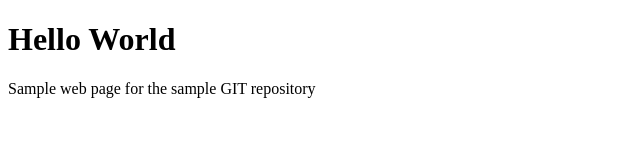
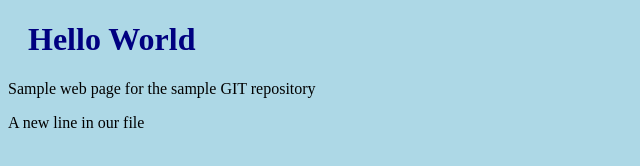
Before and after one commit to NMDTechnologies/sample-repo, a plain HTML site: page index.html in a window 1280 px wide. Shown: the whole page, without its empty margins (0-640 px from the left). Drawn offline with Linux system fonts and the light colour scheme.

Commit message:
Updated index with a new line

```diff
--- a/index.html
+++ b/index.html
@@ -2,12 +2,14 @@
 <html lang="en">
 <head>
     <meta charset="UTF-8">
+    <link rel="stylesheet" href="css/theme.css">
     <title>Hello World</title>
 </head>
 <body>
 
 <h1>Hello World</h1>
 <p>Sample web page for the sample GIT repository</p>
+<p>A new line in our file</p>
 
 </body>
 </html>
```
